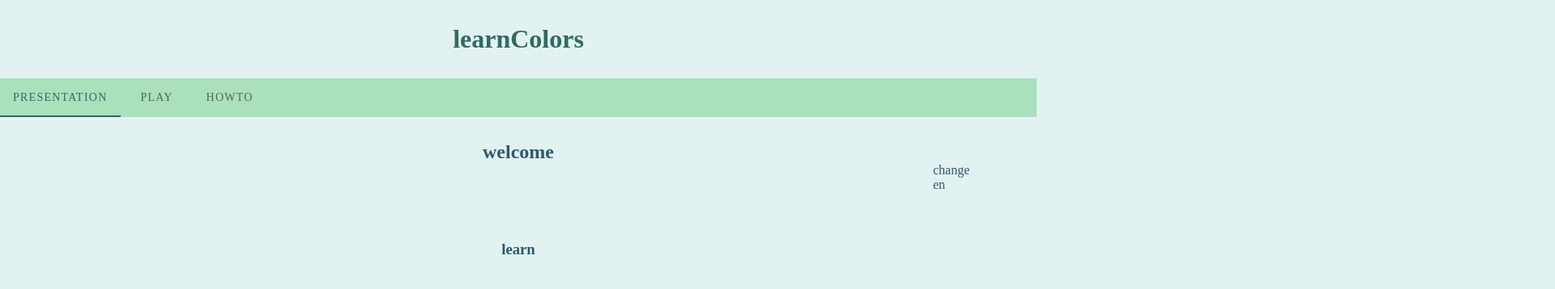
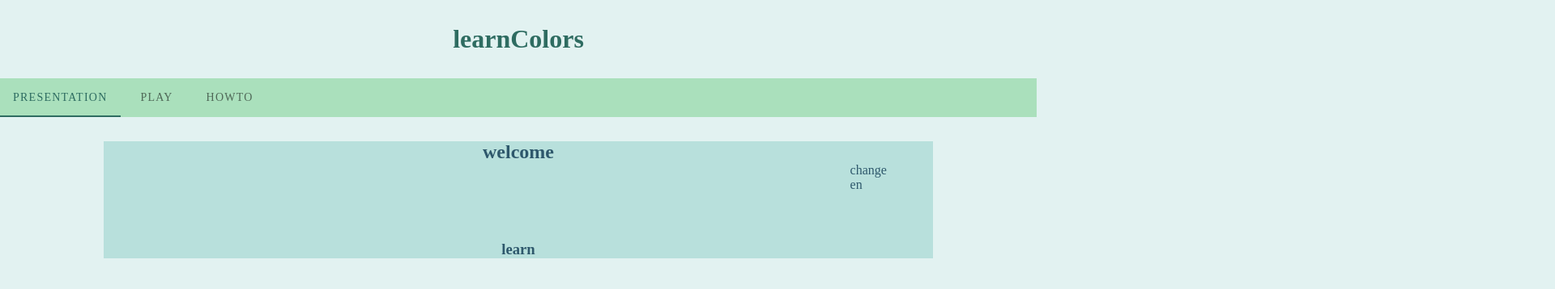
Before and after one commit to alexvkcr/colors, a Vue app in the folder colors/: page / in a window 1280 px wide. Shown: the top 358 px of the page at 81% size, 1920 px wide, since content can reach past the window. Built offline with nearby package versions, Linux system fonts and the light colour scheme.

Commit message:
feat:restablished comp background

```diff
--- a/colors/src/components/Presentation.vue
+++ b/colors/src/components/Presentation.vue
@@ -14,7 +14,7 @@
 
 <script>
 export default {
-  name: 'Presentation'
+  name: 'Presentation',
 }
 </script>
 
@@ -41,6 +41,11 @@ export default {
 *{
     color: #2e586c;
 }
+.Presentation{
+    margin: 0 10%;
+    min-width: 250px;
+    background-color: #b8e0dc;
+  }
 h2,h3{
     margin: 30px 0;
     text-align: center;
@@ -48,6 +53,12 @@ h2,h3{
 .select{
   position: relative;
   bottom: 30px;
-  left: 90%;
+  left: 50%;
 }
+@media screen and (min-width: 600px) {
+  .select{
+    left: 90%;
+  }
+}
+
 </style>
```
